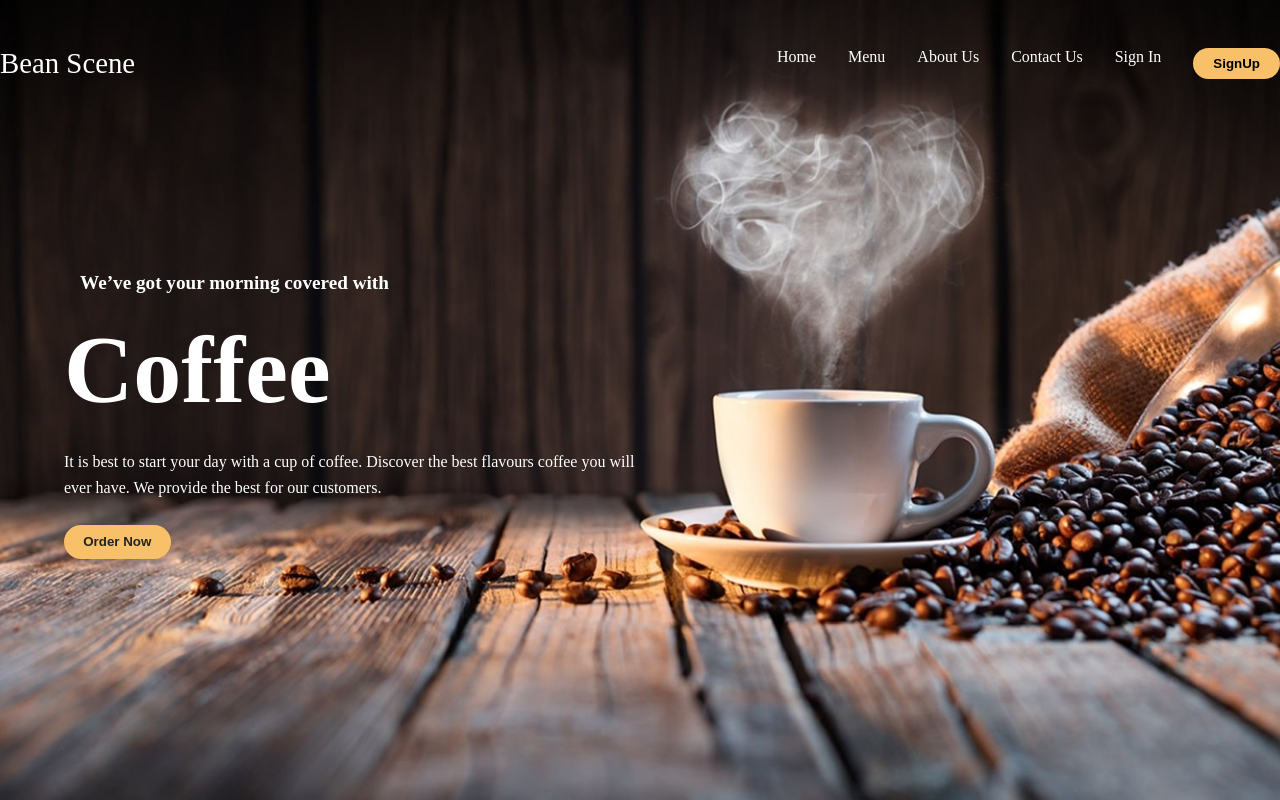
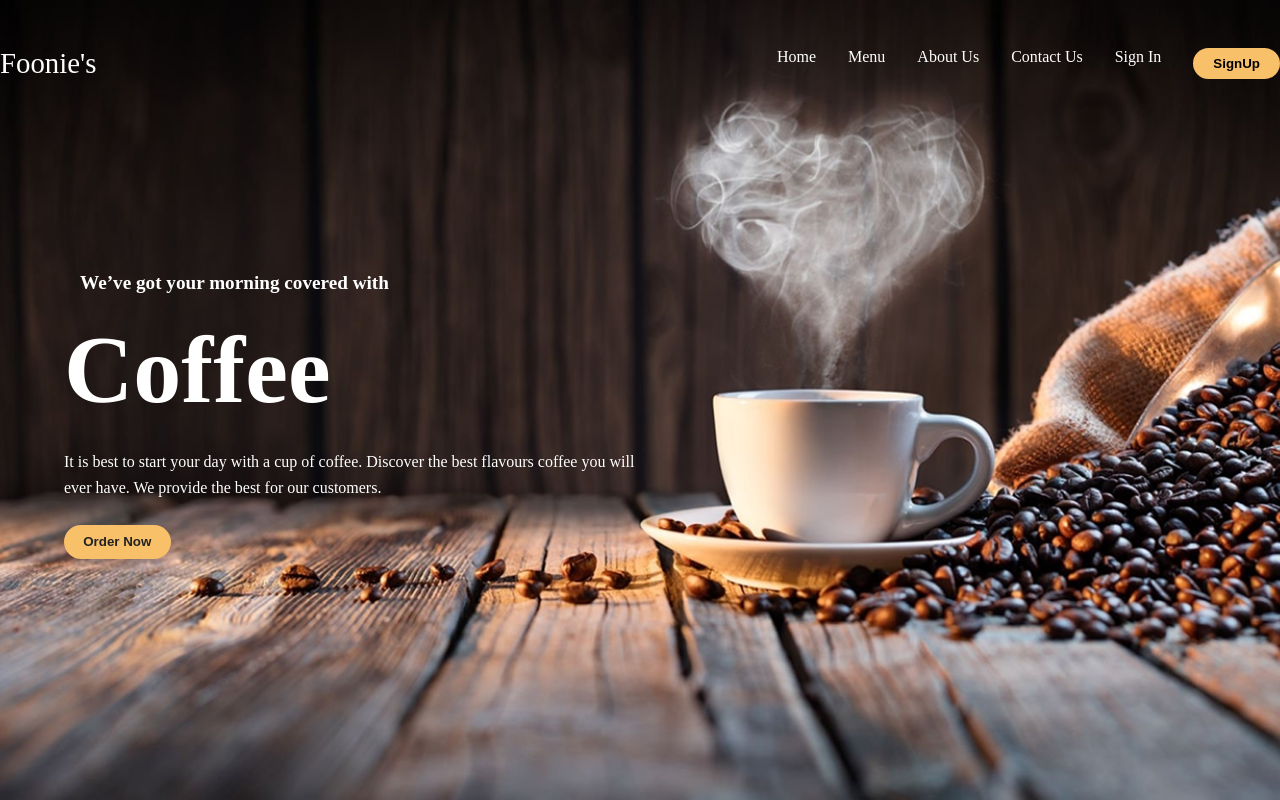
Before and after one commit to foonie/my-coffee-shop, a React (Vite) app: page / in a window 1280 px wide. Shown: the top 800 px of the page. Built offline with nearby package versions, Linux system fonts and the light colour scheme.

Commit message:
change coffee shop name

```diff
--- a/src/components/Navbar.jsx
+++ b/src/components/Navbar.jsx
@@ -8,7 +8,7 @@ const Navbar = () => {
   return (
     <nav className="navbar">
       <div className="logo">
-        <Link to="/">Bean Scene</Link>
+        <Link to="/">Foonie's</Link>
       </div>
 
       <button className="hamburger" onClick={() => setIsOpen(!isOpen)}>
```
